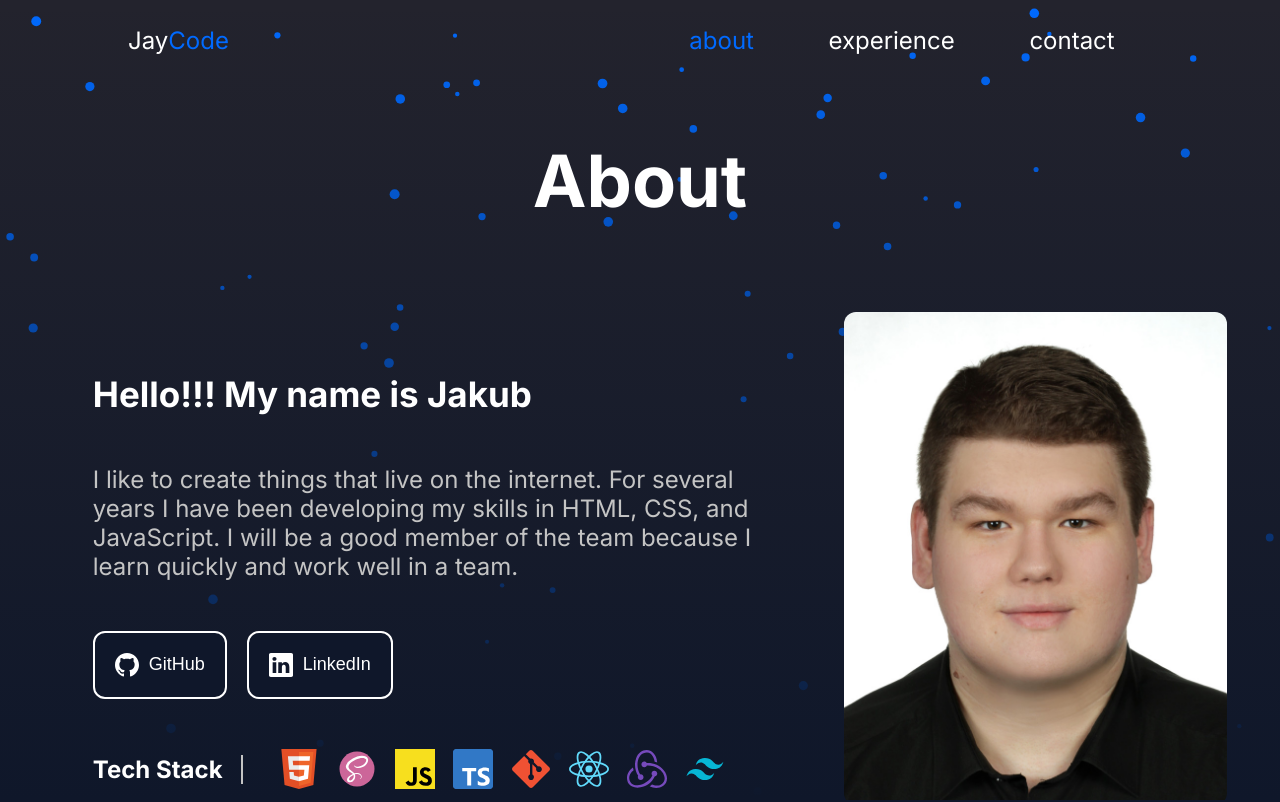
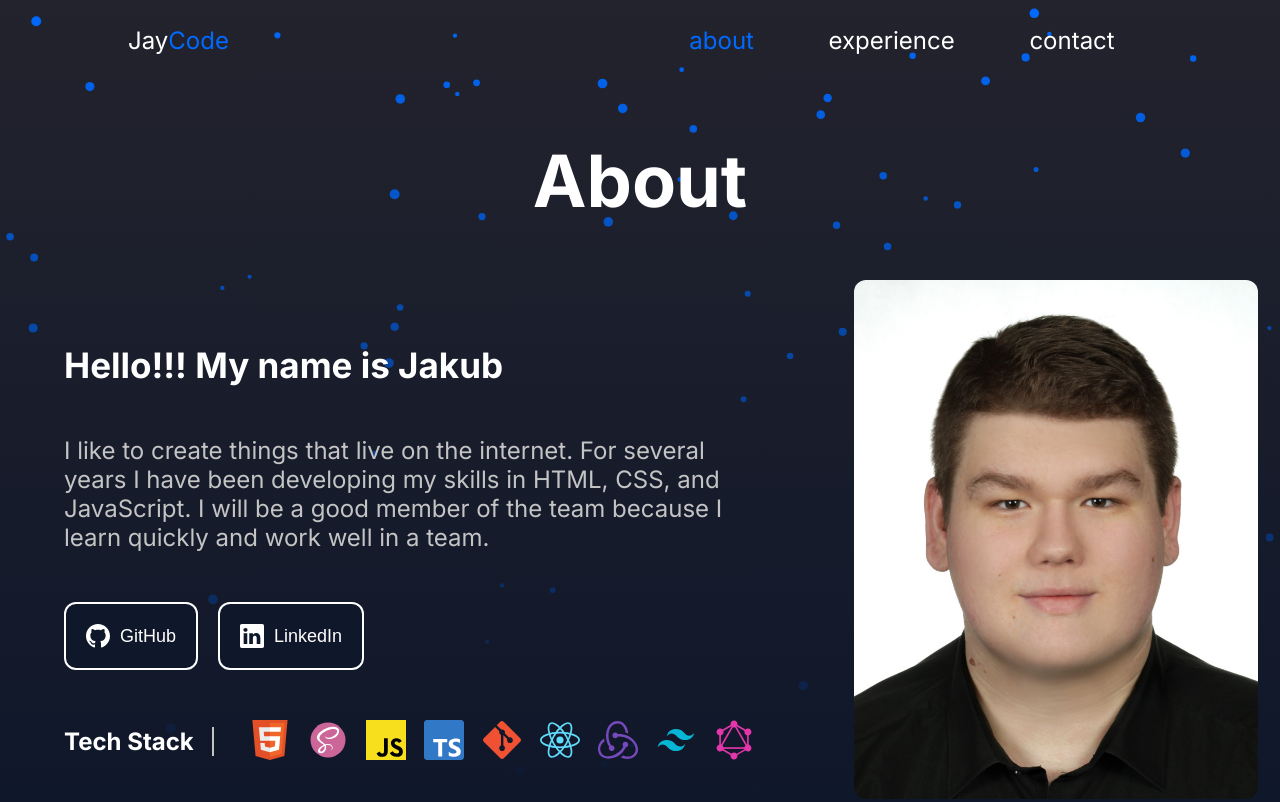
Before and after one commit to JayCodeGitHub/jaycode.pl, a Next.js app: page /about in a window 1280 px wide. Shown: the top 802 px of the page. Built offline with nearby package versions, Linux system fonts and the light colour scheme.

Commit message:
Remove padding from about section

```diff
--- a/src/components/aboutSection/aboutSection.styles.ts
+++ b/src/components/aboutSection/aboutSection.styles.ts
@@ -2,7 +2,6 @@ import styled from "styled-components";
 import Image from "next/image";
 
 export const StyledOuterWrapper = styled.section`
-    padding: 2.5vw;
     ${({ theme }) => theme.mq.bigDesktop} {
         padding: 0 15vw;
         margin: 2.5vw 0 4vw 0;
```
